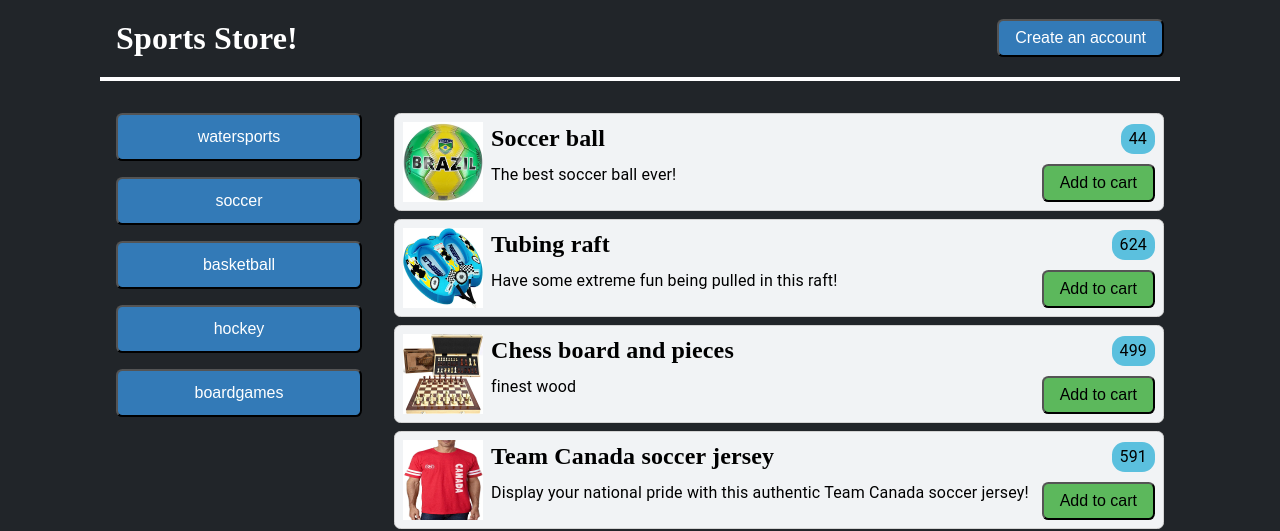
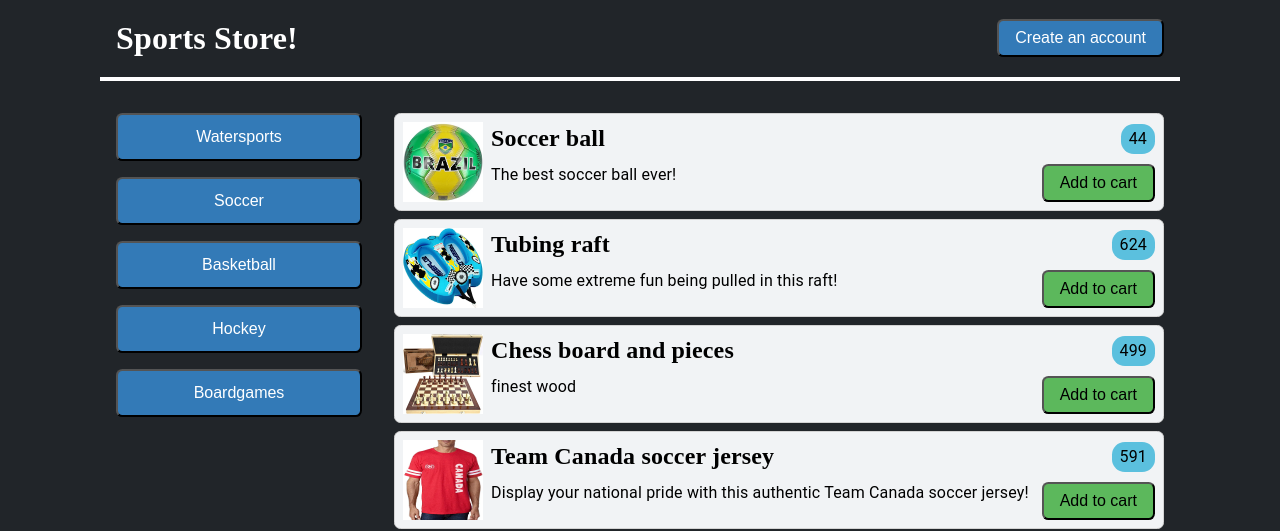
Before and after one commit to tupes/comit-react-2021, a React (Create React App) app in the folder applications/ecommerce-react/: page / in a window 1280 px wide. Shown: the top 531 px of the page. Built offline with nearby package versions, Linux system fonts and the light colour scheme.

Commit message:
Added state to class components

```diff
--- a/applications/ecommerce-react/public/styles/categories.css
+++ b/applications/ecommerce-react/public/styles/categories.css
@@ -19,12 +19,13 @@
   border-radius: var(--med-border-radius);
 
   width: 100%;
-}
-
-.categories a {
   color: var(--white);
 }
 
 .categories a:hover {
   font-weight: bold;
 }
+
+.categories .selected-category {
+  background-color: var(--warning-button);
+}
--- a/applications/ecommerce-react/src/App.js
+++ b/applications/ecommerce-react/src/App.js
@@ -1,5 +1,5 @@
-import Header from "./components/HeaderClass.js";
-import ProductCategories from "./components/ProductCategories.js";
+import Header from "./components/classComponents/Header.js";
+import ProductCategories from "./components/classComponents/ProductCategories.js";
 import ProductsList from "./components/ProductsList.js";
 import Footer from "./components/Footer.js";
 
@@ -8,12 +8,10 @@ function getButtonText() {
 }
 
 function App() {
-  const selectedCategory = "soccer";
-
   return (
     <div className="container">
       <Header title="Sports Store" buttonText={getButtonText()} />
-      <ProductCategories selectedCategory={selectedCategory} />
+      <ProductCategories />
       <ProductsList />
       <Footer email="sports_store@store.com" phone="780-555-5556">
         <h4>Contact us</h4>
--- a/applications/ecommerce-react/src/components/HeaderClass.js
+++ /dev/null
@@ -1,20 +0,0 @@
-import React from "react";
-
-export default class Header extends React.Component {
-  constructor(props) {
-    super(props);
-    this.title = props.title;
-    this.buttonText = props.buttonText;
-  }
-
-  render() {
-    return (
-      <header>
-        <h1>{this.title}!</h1>
-        <button>
-          <a href="signup.html">{this.buttonText}</a>
-        </button>
-      </header>
-    );
-  }
-}
--- a/applications/ecommerce-react/src/components/ProductCategories.js
+++ b/applications/ecommerce-react/src/components/ProductCategories.js
@@ -1,6 +1,6 @@
 import React from "react";
 
-import ProductCategory from "./ProductCategory.js";
+import ProductCategory from "./classComponents/ProductCategory.js";
 import productCategories from "../data/productCategories.json";
 
 export default function ProductCategories() {
--- a/applications/ecommerce-react/src/components/ProductCategory.js
+++ b/applications/ecommerce-react/src/components/ProductCategory.js
@@ -1,10 +1,17 @@
 import React from "react";
 
 export default function ProductCategory(props) {
+  const { category } = props;
+  const capitalizedCategory = category[0].toUpperCase() + category.slice(1);
+
+  const handleClick = (event) => {
+    console.log(`Event of type ${event.type} caused by ${event.target.id}`);
+  };
+
   return (
     <li>
-      <button>
-        <a href={`pages/${props.category}.html`}>{props.category}</a>
+      <button id={category} onClick={handleClick}>
+        {capitalizedCategory}
       </button>
     </li>
   );
--- a/applications/ecommerce-react/src/components/ProductsList.js
+++ b/applications/ecommerce-react/src/components/ProductsList.js
@@ -2,13 +2,13 @@ import React from "react";
 
 import Product from "./Product.js";
 
-import products from "../data/products.json";
+export default function ProductsList(props) {
+  console.log(`Rendering ProductsList with ${props.products.length} products`);
 
-export default function ProductsList() {
   return (
     <section className="items">
       <ul>
-        {products.map((product) => (
+        {props.products.map((product) => (
           <Product
             imageUrl={product.imageUrl}
             name={product.name}
--- /dev/null
+++ b/applications/ecommerce-react/src/components/classComponents/App.js
@@ -0,0 +1,51 @@
+import React from "react";
+
+import Header from "./Header.js";
+import ProductCategories from "./ProductCategories.js";
+import ProductsList from "../ProductsList.js";
+import Footer from "../Footer.js";
+
+import products from "../../data/products.json";
+
+function getButtonText() {
+  return Math.random() > 0.5 ? "Sign up" : "Create an account";
+}
+
+class App extends React.Component {
+  state = {
+    selectedCategory: null,
+  };
+
+  handleSelectCategory = (event) => {
+    console.log(`Event of type ${event.type} caused by ${event.target.id}`);
+    this.setState({ selectedCategory: event.target.id });
+  };
+
+  render() {
+    return (
+      <div className="container">
+        <Header title="Sports Store" buttonText={getButtonText()} />
+        <ProductCategories
+          selectedCategory={this.state.selectedCategory}
+          handleSelectCategory={this.handleSelectCategory}
+        />
+        <ProductsList
+          products={products.filter(
+            (product) =>
+              product.category === this.state.selectedCategory ||
+              !this.state.selectedCategory
+          )}
+        />
+        <Footer email="sports_store@store.com" phone="780-555-5556">
+          <h4>Contact us</h4>
+          <p>
+            We've been in business since 1972, providing you with all your
+            sporting needs!
+          </p>
+        </Footer>
+      </div>
+    );
+  }
+}
+
+export default App;
--- /dev/null
+++ b/applications/ecommerce-react/src/components/classComponents/Header.js
@@ -0,0 +1,16 @@
+import React from "react";
+
+export default class Header extends React.Component {
+  render() {
+    console.log(`Rendering Header`);
+
+    return (
+      <header>
+        <h1>{this.props.title}!</h1>
+        <button>
+          <a href="signup.html">{this.props.buttonText}</a>
+        </button>
+      </header>
+    );
+  }
+}
--- /dev/null
+++ b/applications/ecommerce-react/src/components/classComponents/ProductCategories.js
@@ -0,0 +1,27 @@
+import React from "react";
+
+import ProductCategory from "./ProductCategory.js";
+import productCategories from "../../data/productCategories.json";
+
+export default class ProductCategories extends React.Component {
+  render() {
+    console.log(
+      `Rendering ProductCategories with selectedCategory ${this.props.selectedCategory}`
+    );
+
+    return (
+      <section className="categories">
+        <ul>
+          {productCategories.map((productCategory) => (
+            <ProductCategory
+              category={productCategory}
+              isSelected={this.props.selectedCategory === productCategory}
+              handleClick={this.props.handleSelectCategory}
+              key={productCategory}
+            />
+          ))}
+        </ul>
+      </section>
+    );
+  }
+}
--- /dev/null
+++ b/applications/ecommerce-react/src/components/classComponents/ProductCategory.js
@@ -0,0 +1,18 @@
+import React from "react";
+
+export default class ProductCategory extends React.Component {
+  render() {
+    console.log(`Rendering ProductCategory ${this.props.category}`);
+    return (
+      <li>
+        <button
+          className={this.props.isSelected ? "selected-category" : ""}
+          id={this.props.category}
+          onClick={this.props.handleClick}
+        >
+          {this.props.category[0].toUpperCase() + this.props.category.slice(1)}
+        </button>
+      </li>
+    );
+  }
+}
--- a/applications/ecommerce-react/src/index.js
+++ b/applications/ecommerce-react/src/index.js
@@ -1,5 +1,5 @@
 import React from "react";
 import ReactDOM from "react-dom";
-import App from "./App";
+import App from "./components/classComponents/App";
 
 ReactDOM.render(<App />, document.getElementById("root"));
```
Also changed, not shown: 1 other file (tests, documents, lock files or other folders).
